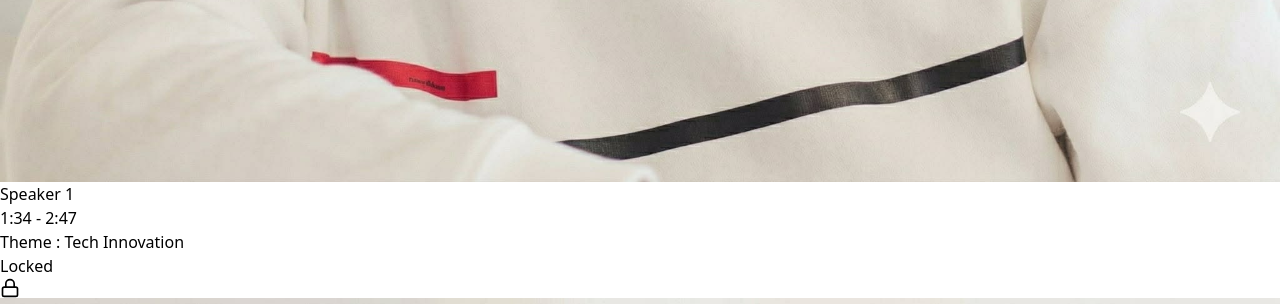
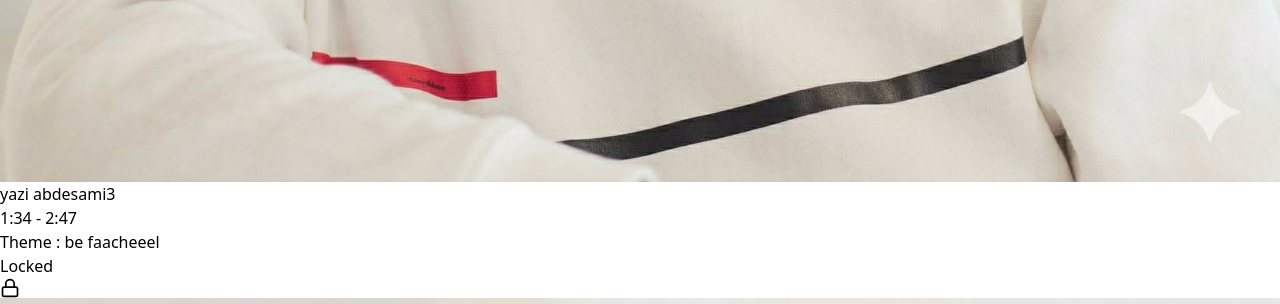
Before and after one commit to adamstimt/itc-talks-website, a React (Vite) app in the folder frontend/: page / in a window 1280 px wide. Shown: the part 3085-3389 px from the top of the page. Built offline with nearby package versions, Linux system fonts and the light colour scheme.

Commit message:
fina updatee

```diff
--- a/frontend/src/Welcome.jsx
+++ b/frontend/src/Welcome.jsx
@@ -60,7 +60,7 @@ const Welcome = () => {
   }, []);
 
   const speakers = [
-    { name: "Speaker 1", time: "1:34 - 2:47", theme: "Tech Innovation" },
+    { name: "yazi abdesami3", time: "1:34 - 2:47", theme: "be faacheeel " },
     { name: "Speaker 2", time: "09:00 - 10:00", theme: "AI Future" },
     { name: "Speaker 3", time: "10:00 - 11:00", theme: "Cyber Security" },
     { name: "Speaker 4", time: "11:00 - 12:00", theme: "Cloud Systems" },
```
